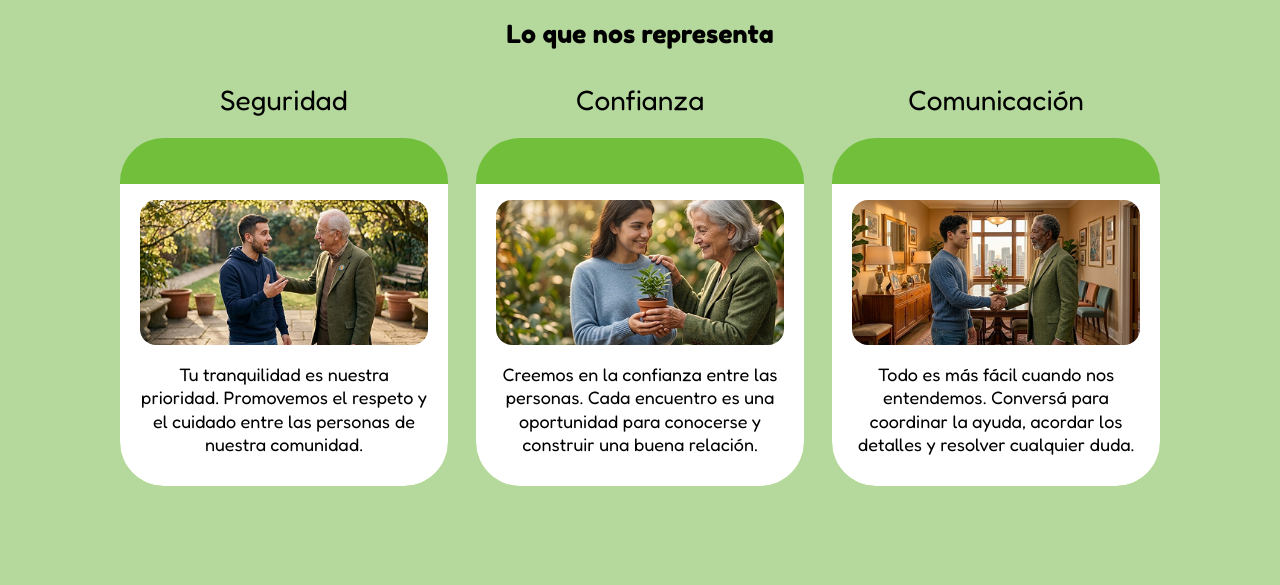
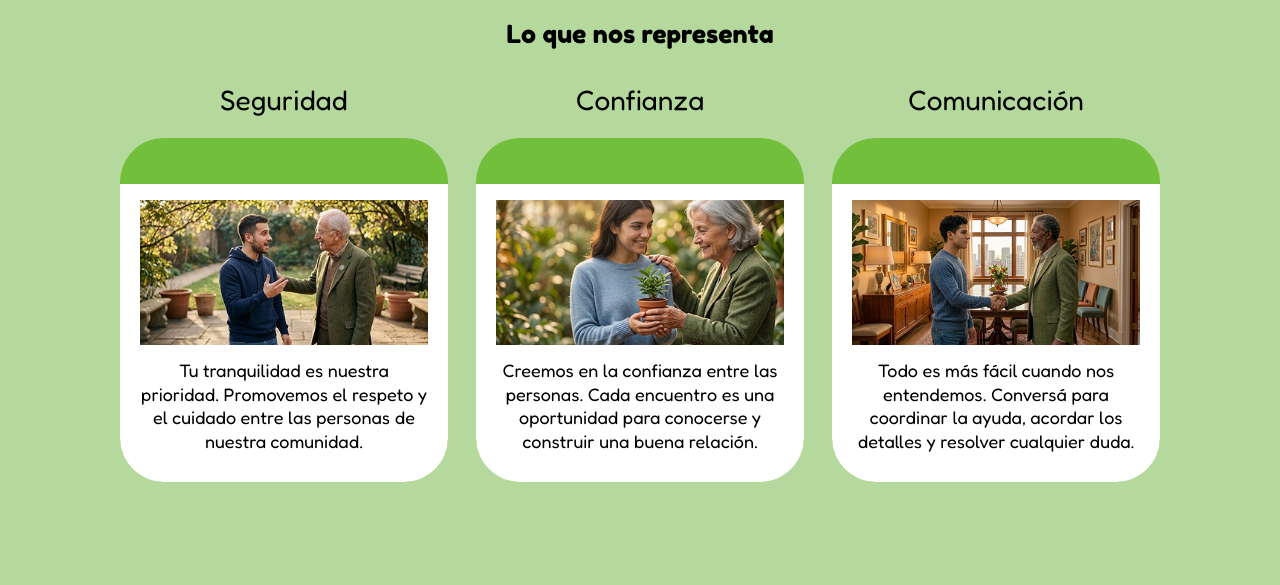
Before and after one commit to lucafain/Te-Ayudo, an ASP.NET Core app: page / in a window 1280 px wide. Shown: the part 2175-2760 px from the top of the page. Run offline with ASP.NET Core 8, Linux system fonts and the light colour scheme.

Commit message:
imagenes como en el figma

```diff
--- a/wwwroot/css/home.css
+++ b/wwwroot/css/home.css
@@ -484,9 +484,8 @@ nav .login:active {
     width: 100%;
     height: 145px;
     object-fit: cover;
-    border-radius: 16px;
     display: block;
-    margin-bottom: 18px;
+    margin-bottom: 5%;
 }
 
 .valor p {
```
